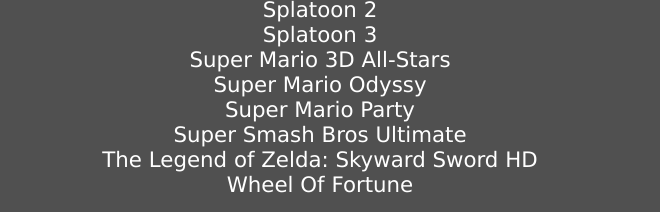
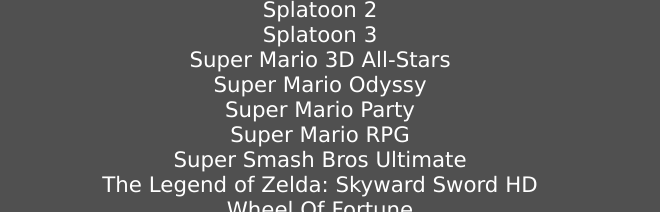
Before and after one commit to SuperYoshi7/personal-site, a plain HTML site: page list.html in a window 1280 px wide. Shown: the part 2033-2245 px from the top of the page, 0-660 px from the left. Drawn offline with nearby package versions, Linux system fonts and the light colour scheme.

Commit message:
Update list.html
Added SMRPG in Switch games.

```diff
--- a/list.html
+++ b/list.html
@@ -114,6 +114,7 @@
 						<li>Super Mario 3D All-Stars</li>
 						<li>Super Mario Odyssy</li>
 						<li>Super Mario Party</li>
+						<li>Super Mario RPG</li>
 						<li>Super Smash Bros Ultimate</li>
 						<li>The Legend of Zelda: Skyward Sword HD</li>
 						<li>Wheel Of Fortune</li>
```
